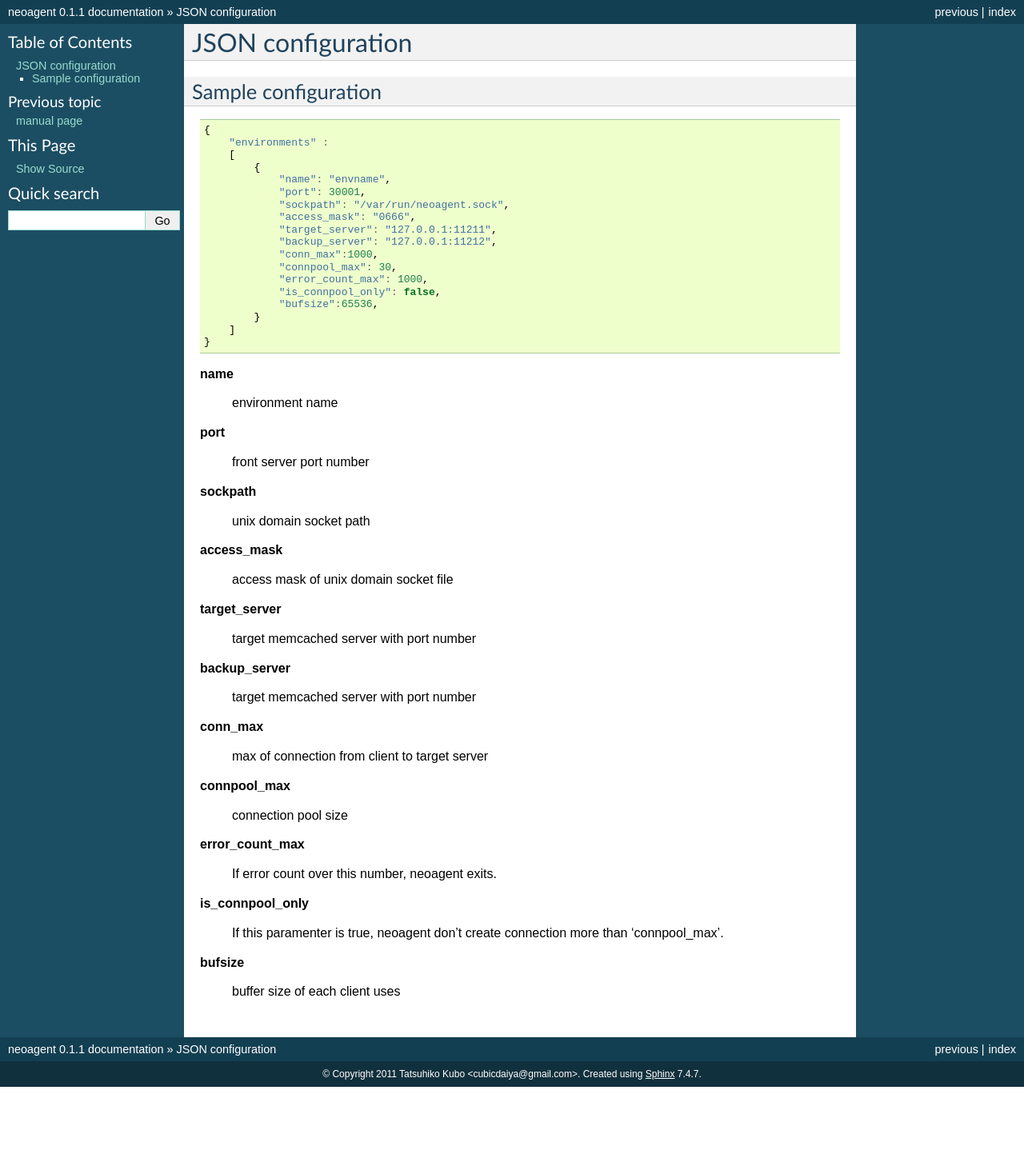
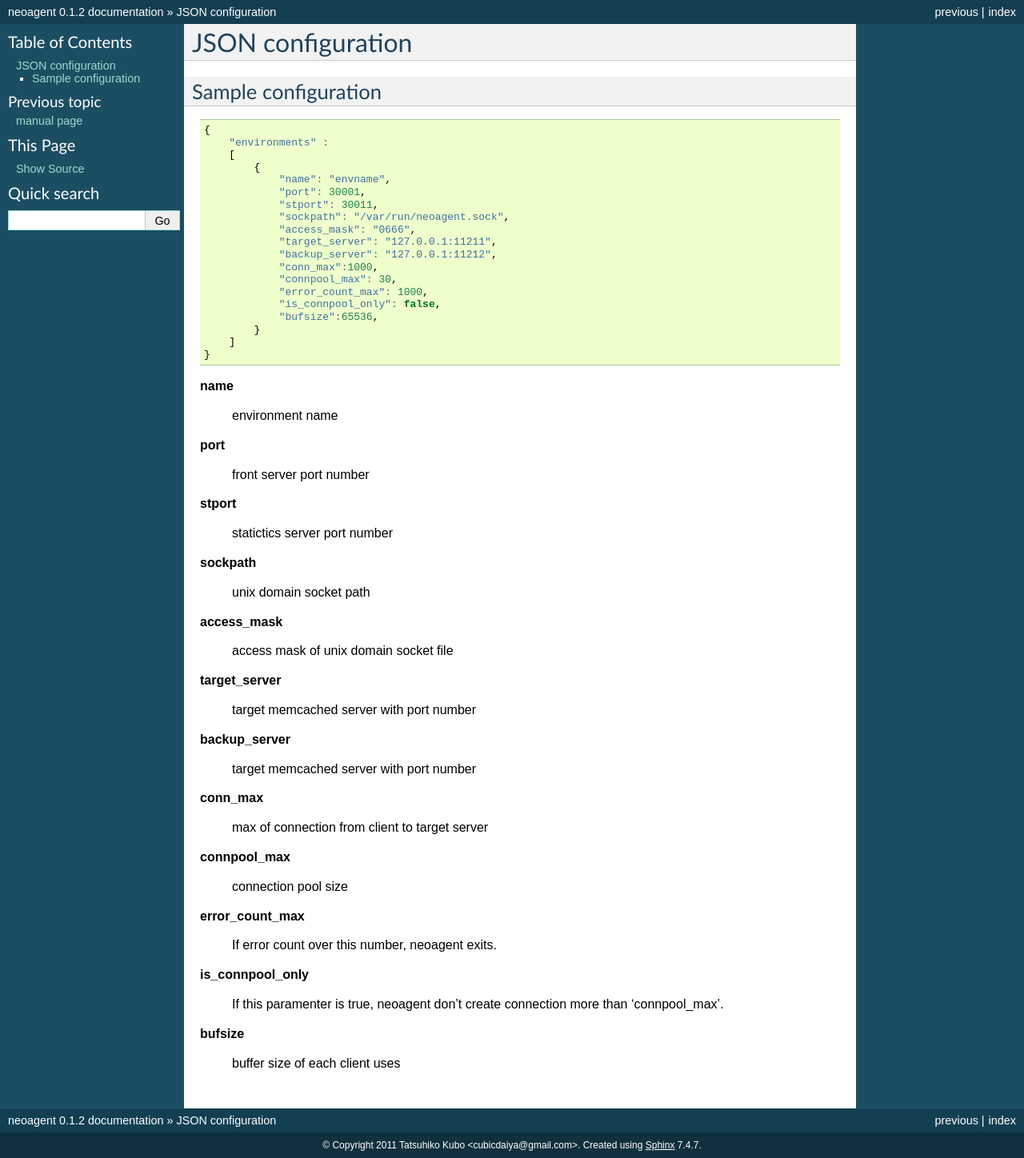
Before and after one commit to cubicdaiya/neoagent, a Sphinx documentation site: the page built from doc/source/jsonconf.rst, in a window 1280 px wide. Shown: the whole page at 80% size. Built offline with Sphinx 7.4.7, drawn with Linux system fonts in a browser that asks for light colours; before the commit the page ends 1359 px from its top, so only the background shows below that.

Commit message:
version 0.1.2

```diff
--- a/doc/source/conf.py
+++ b/doc/source/conf.py
@@ -48,9 +48,9 @@ copyright = u'2011 Tatsuhiko Kubo <cubicdaiya@gmail.com>'
 # built documents.
 #
 # The short X.Y version.
-version = '0.1.1'
+version = '0.1.2'
 # The full version, including alpha/beta/rc tags.
-release = '0.1.1'
+release = '0.1.2'
 
 # The language for content autogenerated by Sphinx. Refer to documentation
 # for a list of supported languages.
--- a/doc/source/jsonconf.rst
+++ b/doc/source/jsonconf.rst
@@ -14,6 +14,7 @@ Sample configuration
          {
              "name": "envname",
              "port": 30001,
+             "stport": 30011,
              "sockpath": "/var/run/neoagent.sock",
              "access_mask": "0666",
              "target_server": "127.0.0.1:11211",
@@ -34,6 +35,10 @@ Sample configuration
 **port**
 
  front server port number
+
+**stport**
+
+ statictics server port number
 
 **sockpath**
 
```
Also changed, not shown: 5 other files.
